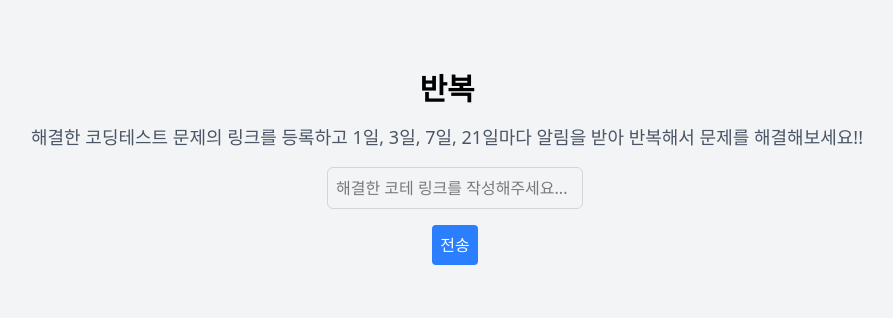
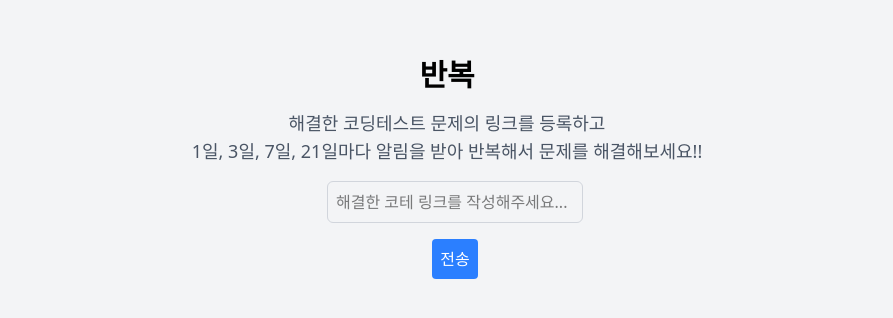
Before and after one commit to Banbok/FE, a React (Vite) app: page / in a window 1280 px wide. Shown: the part 232-550 px from the top of the page, without its empty margins (185-1078 px from the left). Built offline with nearby package versions, Linux system fonts and the light colour scheme.

Commit message:
feat: 코딩 테스트 문제 URL 입력 및 제출 기능 구현

```diff
--- a/src/pages/home/Home.tsx
+++ b/src/pages/home/Home.tsx
@@ -1,18 +1,42 @@
+import React, { useState } from "react";
+
 export default function Home() {
+  const [codeurl, setCodeurl] = useState("");
+
+  const handleSubmit = () => {
+    if (!codeurl.trim()) return;
+
+    alert("URL 저장 완료" + codeurl);
+
+    setCodeurl("");
+  };
+
+  const handleKeyPress = (e: React.KeyboardEvent<HTMLInputElement>) => {
+    if (e.key === "Enter") {
+      handleSubmit();
+    }
+  };
+
   return (
     <div className="w-full overflow-x-auto">
       <div className="flex flex-col min-w-[600px] md:min-w-[800px] items-center justify-center min-h-screen p-4 bg-gray-100 gap-4">
         <h1 className="text-3xl font-bold mr-4">반복</h1>
-        <h2 className="text-lg text-gray-600 mr-4">
-          해결한 코딩테스트 문제의 링크를 등록하고 1일, 3일, 7일, 21일마다
-          알림을 받아 반복해서 문제를 해결해보세요!!
+        <h2 className="text-lg text-gray-600 mr-4 text-center">
+          해결한 코딩테스트 문제의 링크를 등록하고 <br />
+          1일, 3일, 7일, 21일마다 알림을 받아 반복해서 문제를 해결해보세요!!
         </h2>
         <input
           type="text"
           placeholder="해결한 코테 링크를 작성해주세요..."
+          value={codeurl}
+          onChange={(e) => setCodeurl(e.target.value)}
+          onKeyPress={handleKeyPress}
           className="w-64 p-2 border border-gray-300 rounded-md focus:outline-none focus:ring-2 focus:ring-blue-500"
         />
-        <button className="p-2 rounded cursor-pointer bg-blue-500 text-white hover:bg-blue-600">
+        <button
+          onClick={handleSubmit}
+          className="p-2 rounded cursor-pointer bg-blue-500 text-white hover:bg-blue-600"
+        >
           전송
         </button>
       </div>
```
